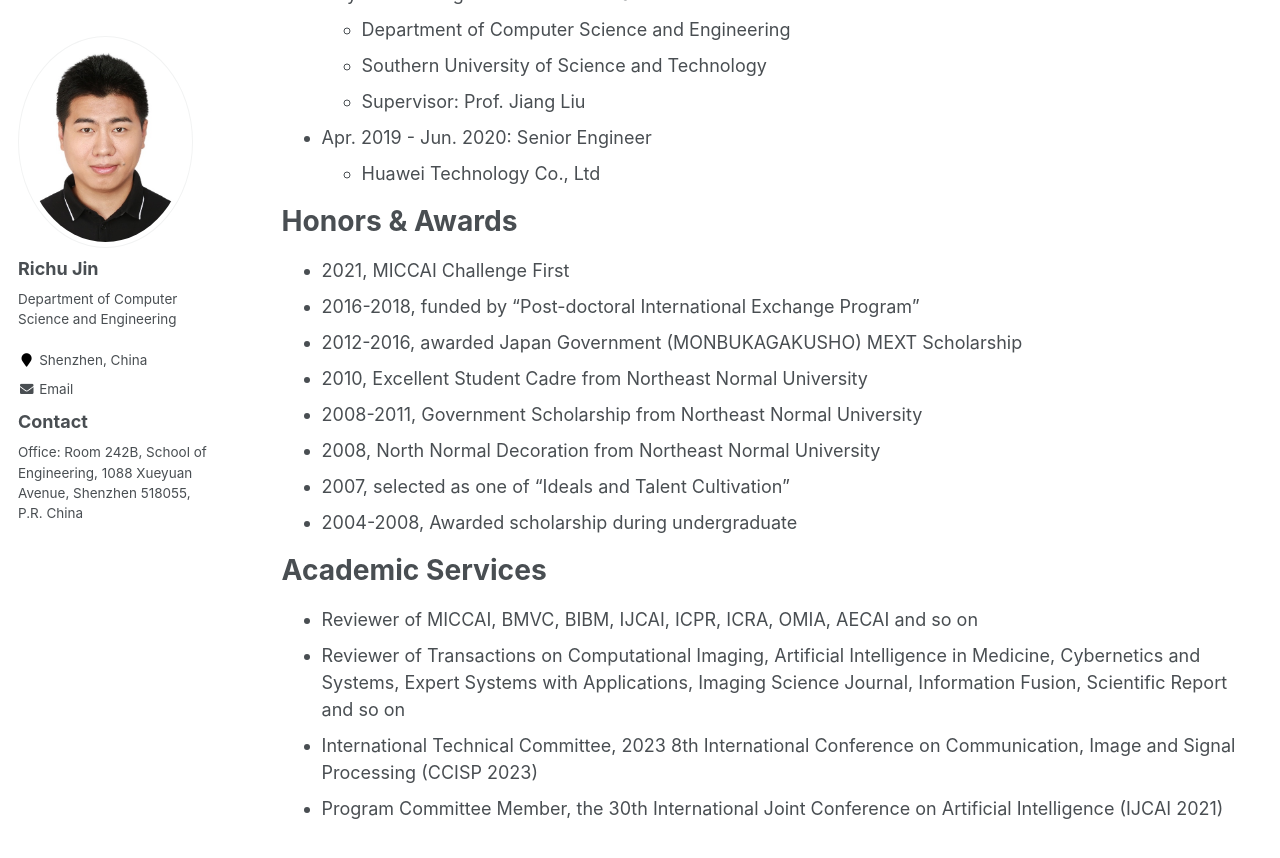
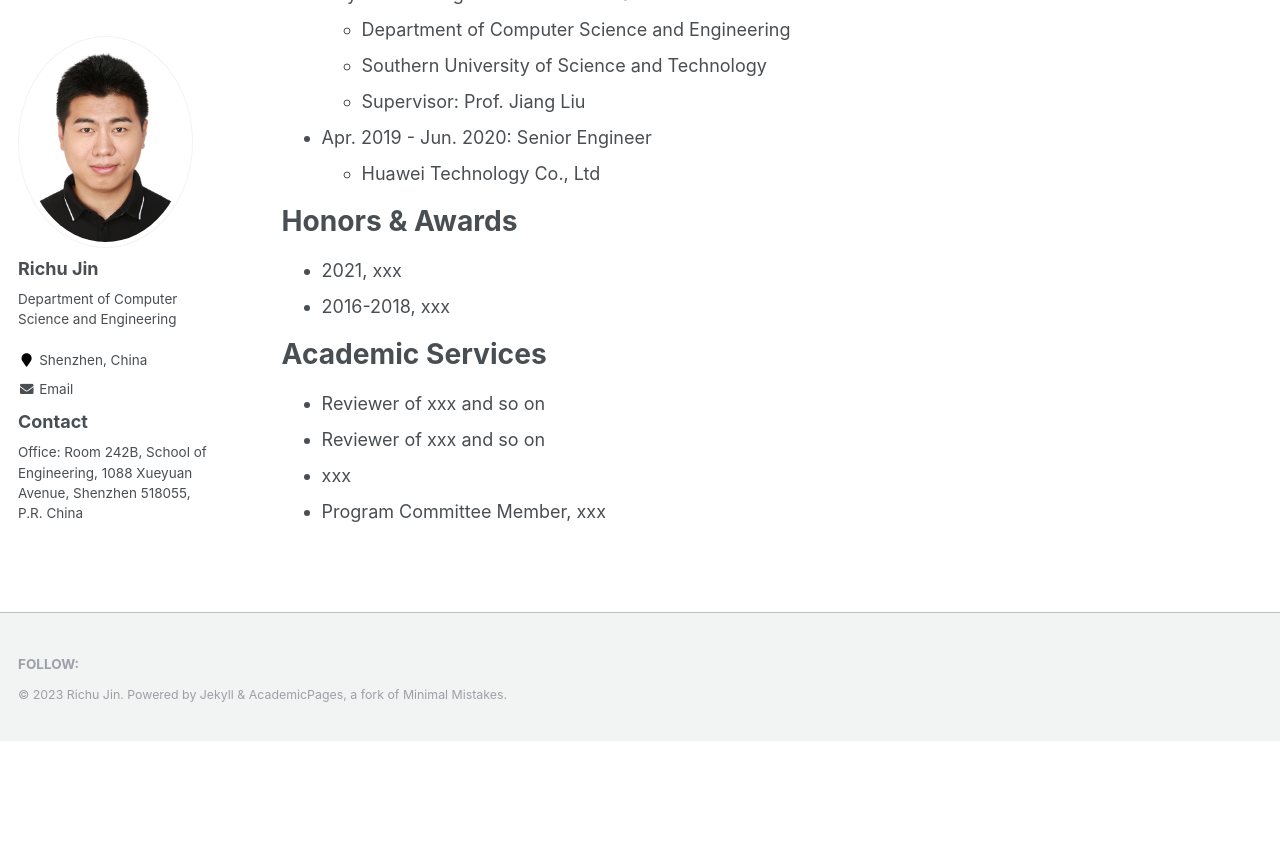
Before and after one commit to jrch507/jrch507.github.io, a Jekyll site: the page built from _pages/about.md, in a window 1280 px wide and 900 px high, scrolled down 1150 px. Shown: the top 858 px of the window. Built offline with Jekyll 4.4.1, drawn with Linux system fonts in a browser that asks for light colours; after the commit the page ends 1891 px from its top, so only the background shows below that.

Commit message:
Update about.md

```diff
--- a/_pages/about.md
+++ b/_pages/about.md
@@ -65,18 +65,12 @@ Work experience
 
 Honors & Awards
 ======
-* 2021, MICCAI Challenge First
-* 2016-2018, funded by "Post-doctoral International Exchange Program"
-* 2012-2016, awarded Japan Government (MONBUKAGAKUSHO) MEXT Scholarship
-* 2010, Excellent Student Cadre from Northeast Normal University
-* 2008-2011, Government Scholarship from Northeast Normal University
-* 2008, North Normal Decoration from Northeast Normal University
-* 2007, selected as one of "Ideals and Talent Cultivation"
-* 2004-2008, Awarded scholarship during undergraduate
+* 2021, xxx
+* 2016-2018, xxx
 
 Academic Services
 ======
-* Reviewer of MICCAI, BMVC, BIBM, IJCAI, ICPR, ICRA, OMIA, AECAI and so on
-* Reviewer of Transactions on Computational Imaging, Artificial Intelligence in Medicine, Cybernetics and Systems, Expert Systems with Applications, Imaging Science Journal, Information Fusion, Scientific Report and so on
-* International Technical Committee, 2023 8th International Conference on Communication, Image and Signal Processing (CCISP 2023)
-* Program Committee Member, the 30th International Joint Conference on Artificial Intelligence (IJCAI 2021)
+* Reviewer of xxx and so on
+* Reviewer of xxx and so on
+* xxx
+* Program Committee Member, xxx
```
